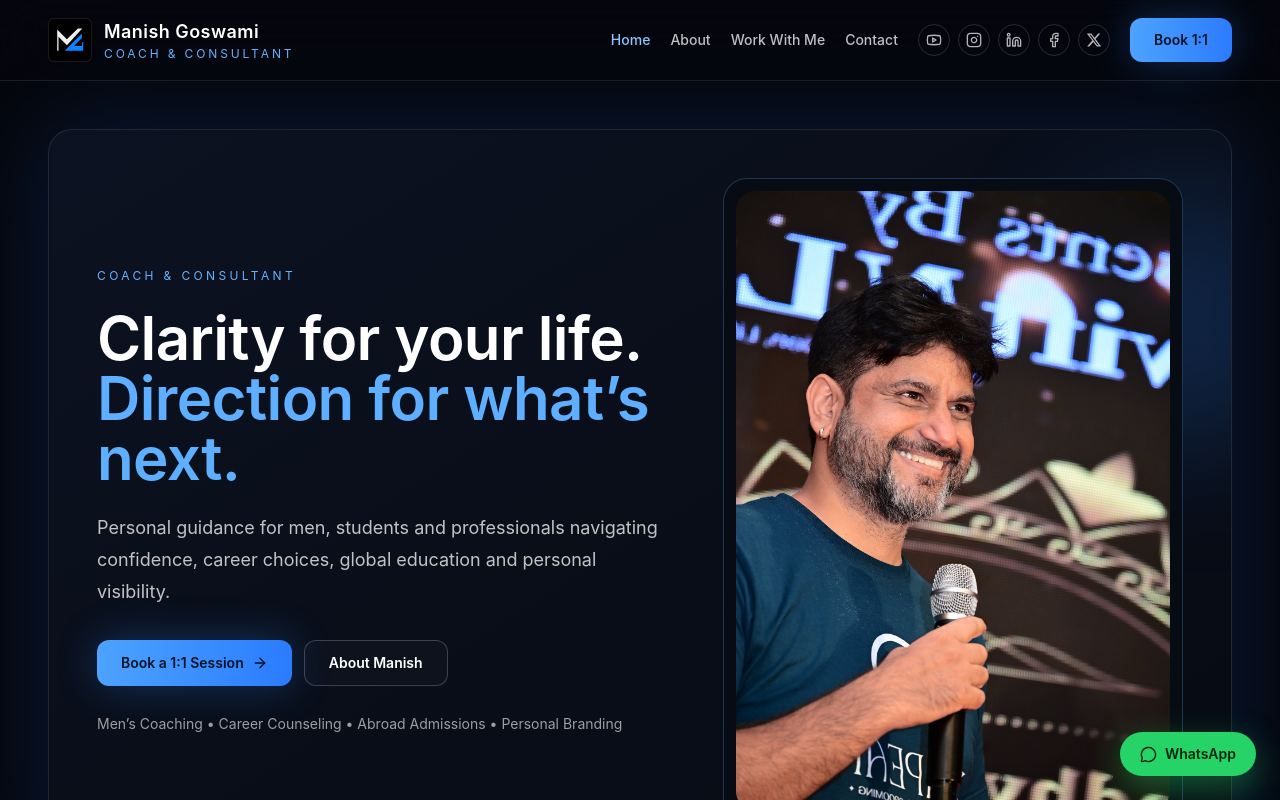
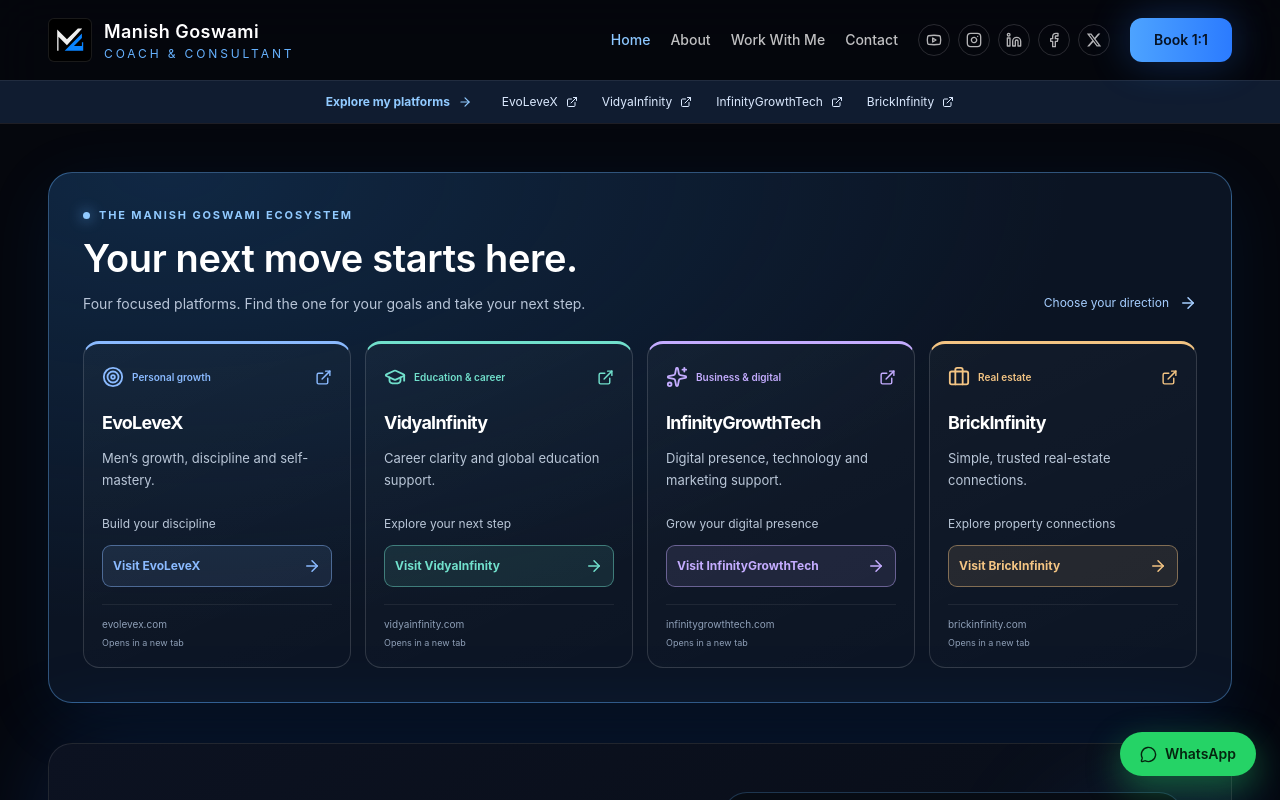
Before and after one commit to manishsirgg/manishgoswami, a React (Vite) app: page / in a window 1280 px wide. Shown: the top 800 px of the page. Built offline with nearby package versions, Linux system fonts and the light colour scheme; the HTML template or start-up script is replaced by a standard one.

Commit message:
Feature ecosystem platforms at top of homepage

```diff
--- a/src/App.tsx
+++ b/src/App.tsx
@@ -113,10 +113,10 @@ const services = [
 ];
 
 const ventures = [
-  { name: 'EvoLeveX', copy: 'Men’s growth, discipline and self-mastery.', href: 'https://EvoLeveX.com' },
-  { name: 'VidyaInfinity', copy: 'Career clarity and global education support.', href: 'https://vidyainfinity.com' },
-  { name: 'InfinityGrowthTech', copy: 'Digital presence, technology and marketing support.', href: 'https://infinitygrowthtech.com' },
-  { name: 'BrickInfinity', copy: 'Simple, trusted real-estate connections.', href: 'https://BrickInfinity.com' },
+  { category: 'Personal growth', action: 'Build your discipline', icon: <Target size={22} />, name: 'EvoLeveX', copy: 'Men’s growth, discipline and self-mastery.', href: 'https://EvoLeveX.com' },
+  { category: 'Education & career', action: 'Explore your next step', icon: <GraduationCap size={22} />, name: 'VidyaInfinity', copy: 'Career clarity and global education support.', href: 'https://vidyainfinity.com' },
+  { category: 'Business & digital', action: 'Grow your digital presence', icon: <Sparkles size={22} />, name: 'InfinityGrowthTech', copy: 'Digital presence, technology and marketing support.', href: 'https://infinitygrowthtech.com' },
+  { category: 'Real estate', action: 'Explore property connections', icon: <Briefcase size={22} />, name: 'BrickInfinity', copy: 'Simple, trusted real-estate connections.', href: 'https://BrickInfinity.com' },
 ];
 
 const Container = ({ children, className = '' }: { children: ReactNode; className?: string }) => (
@@ -197,10 +197,14 @@ const App = () => {
               <SocialLinks compact />
               <Button onClick={() => navigateTo('work-with-me')} className="rounded-full px-5 py-2.5">Book 1:1</Button>
             </div>
-            <button className="lg:hidden" onClick={() => setMobileOpen((value) => !value)} aria-label="Toggle navigation">{mobileOpen ? <X /> : <Menu />}</button>
+            <button className="lg:hidden" onClick={() => setMobileOpen((value) => !value)} aria-label="Toggle navigation" aria-expanded={mobileOpen}>{mobileOpen ? <X /> : <Menu />}</button>
           </nav>
           {mobileOpen && <div className="border-t border-white/10 py-5 lg:hidden">{navItems.map((item) => <button key={item.page} onClick={() => navigateTo(item.page)} className="mb-2 block w-full rounded-xl border border-white/10 px-4 py-3 text-left">{item.label}</button>)}<div className="mt-4 border-t border-white/10 pt-4"><SocialLinks /></div></div>}
         </Container>
+        <div className="platform-quick-nav" aria-label="Featured platforms">
+          <a className="platform-quick-label" href="/#platforms" onClick={(event) => { event.preventDefault(); navigateTo('home', '#platforms'); }}>Explore my platforms <ArrowRight size={14} aria-hidden="true" /></a>
+          <div>{ventures.map((venture) => <a key={venture.name} href={venture.href} target="_blank" rel="noopener noreferrer">{venture.name}<ExternalLink size={12} aria-hidden="true" /><span className="platform-sr-only"> (opens in a new tab)</span></a>)}</div>
+        </div>
       </header>
       <Container className="pb-20">
         <main className="pt-12">
@@ -216,9 +220,35 @@ const App = () => {
   );
 };
 
+const PlatformShowcase = () => (
+  <section id="platforms" className="platform-showcase" aria-labelledby="platforms-heading">
+    <div className="platform-intro">
+      <div>
+        <p className="platform-eyebrow"><span /> The Manish Goswami ecosystem</p>
+        <h2 id="platforms-heading">Your next move starts here.</h2>
+        <p className="platform-description">Four focused platforms. Find the one for your goals and take your next step.</p>
+      </div>
+      <span className="platform-invitation">Choose your direction <ArrowRight size={18} aria-hidden="true" /></span>
+    </div>
+    <div className="platform-grid">
+      {ventures.map((venture, index) => (
+        <a key={venture.name} href={venture.href} target="_blank" rel="noopener noreferrer" className={`platform-card platform-card-${index}`}>
+          <div className="platform-card-top"><span className="platform-icon" aria-hidden="true">{venture.icon}</span><span className="platform-category">{venture.category}</span><ExternalLink size={17} aria-hidden="true" /></div>
+          <h3>{venture.name}</h3>
+          <p>{venture.copy}</p>
+          <span className="platform-goal">{venture.action}</span>
+          <span className="platform-action">Visit {venture.name}<ArrowRight size={18} aria-hidden="true" /></span>
+          <span className="platform-domain">{new URL(venture.href).hostname}<span className="platform-new-tab">Opens in a new tab</span></span>
+        </a>
+      ))}
+    </div>
+  </section>
+);
+
 const HomePage = ({ navigateTo }: { navigateTo: (page: Page) => void }) => (
   <>
-    <section className="relative grid gap-10 overflow-hidden rounded-3xl border border-white/10 bg-gradient-to-br from-[#0C1221] via-[#090E19] to-[#070A12] p-8 shadow-[0_0_100px_rgba(34,119,255,0.18)] lg:grid-cols-[1.12fr_0.88fr] lg:p-12">
+    <PlatformShowcase />
+    <section className="relative grid gap-10 overflow-hidden rounded-3xl border border-white/10 bg-gradient-to-br from-[#0C1221] via-[#090E19] to-[#070A12] p-8 shadow-[0_0_100px_rgba(34,119,255,0.18)] lg:grid-cols-[1.12fr_0.88fr] lg:p-12 mt-10">
       <div className="absolute -right-20 top-16 h-64 w-64 rounded-full bg-[#2d87ff]/20 blur-3xl" />
       <div className="relative self-center">
         <p className="text-xs uppercase tracking-[0.28em] text-[#66B2FF]">Coach & Consultant</p>
@@ -240,7 +270,7 @@ const HomePage = ({ navigateTo }: { navigateTo: (page: Page) => void }) => (
       <div className="flex items-center rounded-2xl border border-[#66B2FF]/25 bg-[#0B1728] p-7"><div><BadgeCheck className="text-[#66B2FF]" size={28} /><p className="mt-4 text-lg font-semibold">Confidential. Practical. Personal.</p><p className="mt-2 text-sm leading-6 text-white/65">Choose your focus and preferred time, then continue to booking.</p><Button onClick={() => navigateTo('work-with-me')} className="mt-5">Schedule Your Session</Button></div></div>
     </section>
 
-    <section className={sectionClass}><p className="text-xs uppercase tracking-[0.25em] text-[#66B2FF]">Platforms & initiatives</p><h2 className="mt-3 text-3xl font-semibold">Explore the ecosystem</h2><div className="mt-8 grid gap-4 sm:grid-cols-2 lg:grid-cols-4">{ventures.map((venture) => <a key={venture.name} href={venture.href} target="_blank" rel="noreferrer" className="group rounded-2xl border border-white/10 bg-[#0C111A] p-5 transition hover:-translate-y-1 hover:border-[#66B2FF]/45"><div className="flex items-center justify-between"><h3 className="font-semibold">{venture.name}</h3><ExternalLink size={15} className="text-white/40 group-hover:text-[#8CC7FF]" /></div><p className="mt-3 text-sm leading-6 text-white/65">{venture.copy}</p></a>)}</div></section>
+
   </>
 );
 
--- a/src/index.css
+++ b/src/index.css
@@ -41,3 +41,40 @@ h6 {
   -ms-overflow-style: none;
   scrollbar-width: none;
 }
+
+.platform-quick-nav { display:flex; align-items:center; justify-content:center; gap:30px; padding:12px 24px; border-top:1px solid #ffffff12; background:#101c30; font-size:12px; }
+.platform-quick-nav a { color:#dceaff; text-decoration:none; display:inline-flex; align-items:center; gap:8px; }
+.platform-quick-nav .platform-quick-label { color:#91caff; font-weight:700; }
+.platform-quick-nav > div { display:flex; flex-wrap:wrap; justify-content:center; gap:24px; }
+.platform-quick-nav a:hover { color:white; text-decoration:underline; text-underline-offset:5px; }
+.platform-showcase { position:relative; scroll-margin-top:170px; padding:34px; margin-bottom:40px; border:1px solid #67b4ff66; border-radius:24px; background:radial-gradient(ellipse at 10% 0%,#17457466,transparent 60%),#0b1423; box-shadow:0 16px 70px #1671dc19; animation:platform-arrive .65s ease-out both; }
+.platform-intro { display:flex; align-items:flex-end; justify-content:space-between; gap:24px; margin-bottom:26px; }
+.platform-eyebrow { display:flex; align-items:center; gap:9px; margin:0 0 12px; color:#91caff; text-transform:uppercase; letter-spacing:.17em; font-size:11px; font-weight:700; }
+.platform-eyebrow > span { width:7px; height:7px; border-radius:50%; background:#91caff; box-shadow:0 0 14px #66b2ff; flex-shrink:0; }
+.platform-intro h2 { font-size:clamp(26px,3vw,38px); line-height:1.16; font-weight:600; margin:0; }
+.platform-description { color:#b8c5d8; font-size:14px; line-height:1.7; margin:12px 0 0; max-width:550px; }
+.platform-invitation { display:flex; align-items:center; gap:10px; color:#a6ceff; font-size:12px; white-space:nowrap; padding-bottom:3px; }
+.platform-grid { display:grid; grid-template-columns:repeat(4,minmax(0,1fr)); gap:14px; }
+.platform-card { --platform-accent:#8abaff; display:flex; flex-direction:column; min-width:0; padding:22px 18px 17px; border-radius:16px; border:1px solid #ffffff25; border-top:3px solid var(--platform-accent); background:linear-gradient(155deg,#ffffff08,#ffffff02); color:#fff; text-decoration:none; transition:transform .2s,background .2s,border-color .2s,box-shadow .2s; }
+.platform-card-1 { --platform-accent:#71e0cc; }
+.platform-card-2 { --platform-accent:#c4acff; }
+.platform-card-3 { --platform-accent:#f3c483; }
+.platform-card:hover { transform:translateY(-5px); background:#18283e; border-color:var(--platform-accent); box-shadow:0 12px 25px #0003; }
+.platform-card-top { display:flex; align-items:center; gap:8px; color:var(--platform-accent); }
+.platform-icon { display:flex; flex-shrink:0; }
+.platform-category { flex:1; font-size:10px; font-weight:600; line-height:1.5; }
+.platform-card h3 { font-size:clamp(15px,1.4vw,19px); font-weight:650; letter-spacing:-.04em; margin:22px 0 10px; overflow-wrap:anywhere; }
+.platform-card > p { color:#bac7d8; font-size:13px; line-height:1.7; margin:0 0 24px; }
+.platform-goal { margin-top:auto; margin-bottom:12px; color:#bac7d8; font-size:12px; line-height:1.5; }
+.platform-action { padding:11px 10px; border:1px solid color-mix(in srgb,var(--platform-accent) 45%,transparent); border-radius:9px; background:color-mix(in srgb,var(--platform-accent) 10%,transparent); display:flex; align-items:center; justify-content:space-between; gap:8px; color:var(--platform-accent); font-size:12px; font-weight:650; line-height:1.5; }
+.platform-action svg { flex-shrink:0; }
+.platform-domain { border-top:1px solid #ffffff12; margin-top:17px; padding-top:12px; color:#8e9fb7; font-size:10px; overflow-wrap:anywhere; }
+.platform-new-tab { display:block; font-size:9px; margin-top:4px; color:#8e9fb7; }
+.platform-card:focus-visible, .platform-quick-nav a:focus-visible { outline:3px solid #fff; outline-offset:5px; }
+.platform-sr-only { position:absolute; width:1px; height:1px; padding:0; margin:-1px; overflow:hidden; clip:rect(0,0,0,0); white-space:nowrap; border:0; }
+@keyframes platform-arrive { from { opacity:0; transform:translateY(14px); } to { opacity:1; transform:translateY(0); } }
+@media (max-width:1100px) { .platform-invitation { display:none; } .platform-grid { grid-template-columns:repeat(2,minmax(0,1fr)); } .platform-quick-nav { gap:16px; } .platform-quick-nav > div { gap:14px; } }
+@media (max-width:600px) { .platform-showcase { padding:24px 16px; border-radius:20px; scroll-margin-top:190px; } .platform-grid { gap:10px; } .platform-card { padding:16px 12px; } .platform-card-top { flex-wrap:wrap; } .platform-category { font-size:9px; } .platform-card-top > svg { display:none; } .platform-card h3 { font-size:15px; margin-top:18px; } .platform-card > p { font-size:12px; margin-bottom:18px; } .platform-action { font-size:11px; } .platform-domain { font-size:9px; } .platform-quick-nav { flex-direction:column; gap:9px; padding:10px 16px; } .platform-quick-nav > div { column-gap:16px; row-gap:8px; font-size:10px; } .platform-eyebrow { font-size:9px; } }
+@media (prefers-reduced-motion:reduce) { .platform-showcase { animation:none; } .platform-card { transition:none; } .platform-card:hover { transform:none; } }
+
+@media (max-width:380px) { .platform-grid { grid-template-columns:1fr; } }
```
